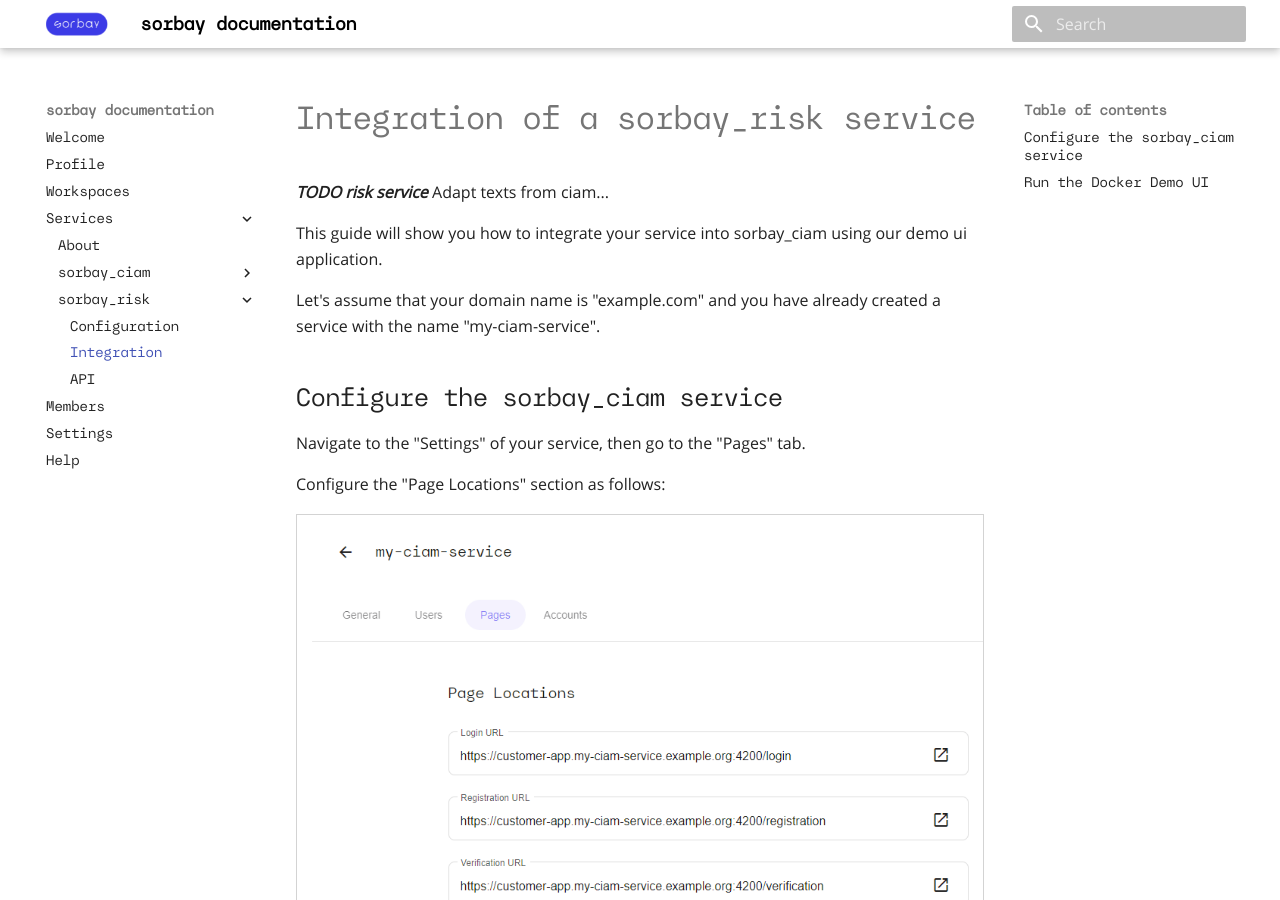
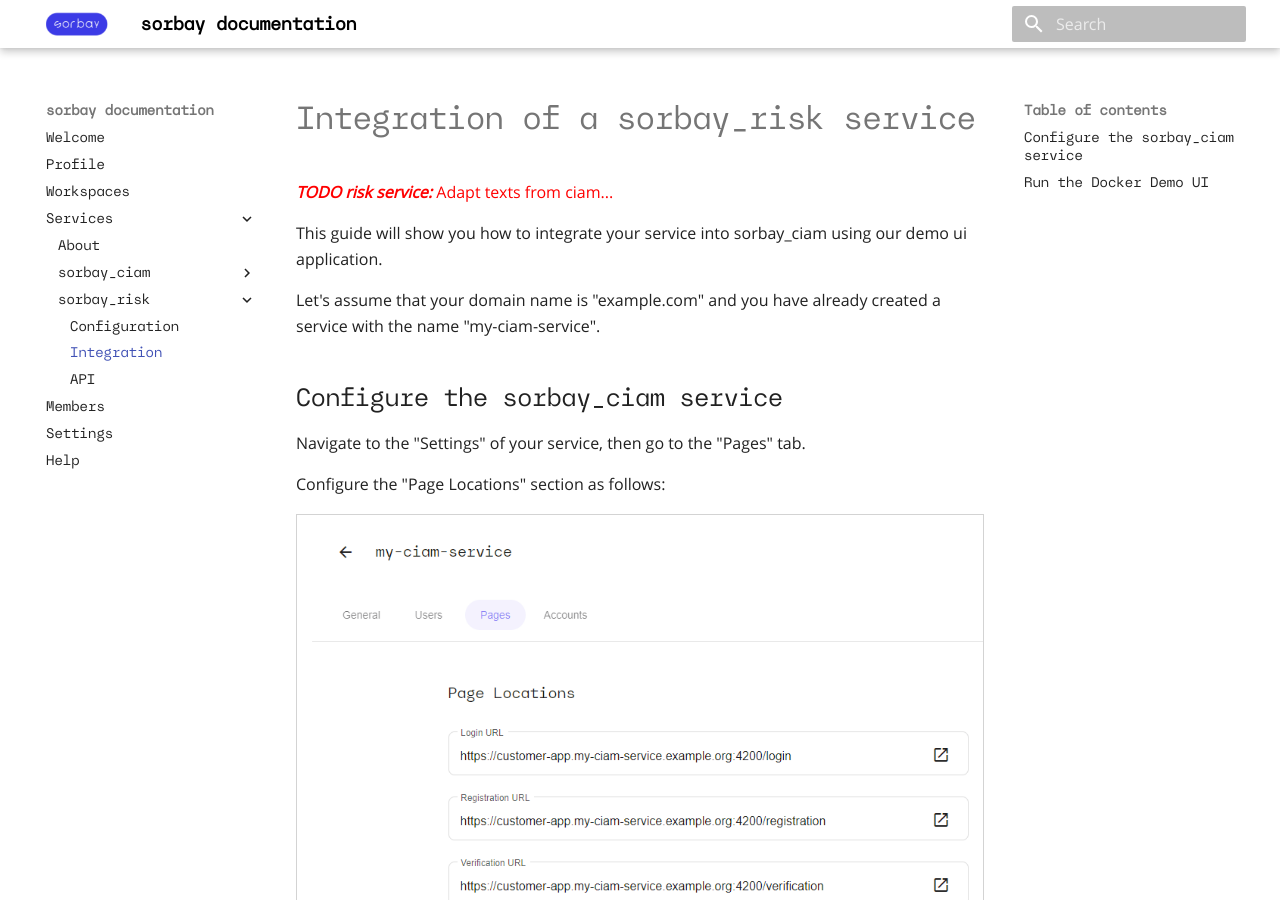
Before and after one commit to sorbay/sorbay-documentation, an MkDocs documentation site: the page built from docs/en/sorbay_risk_integration.md, in a window 1280 px wide and 900 px high. Built offline with MkDocs 1.6.1 and Material for MkDocs 9.7.7, drawn with Linux system fonts in a browser that asks for light colours.

Commit message:
skeleton for sorbay_risk docs

```diff
--- a/docs/en/sorbay_risk_integration.md
+++ b/docs/en/sorbay_risk_integration.md
@@ -1,6 +1,6 @@
 # Integration of a sorbay_risk service
 
-***TODO risk service*** Adapt texts from ciam...
+<span style="color:red">***TODO risk service:*** Adapt texts from ciam...</span>
 
 This guide will show you how to integrate your service into sorbay_ciam using our demo ui application.
 
```
Also changed, not shown: docs/en/services.md (+2 -0 lines), docs/en/sorbay_risk.md (+1 -1 lines).
